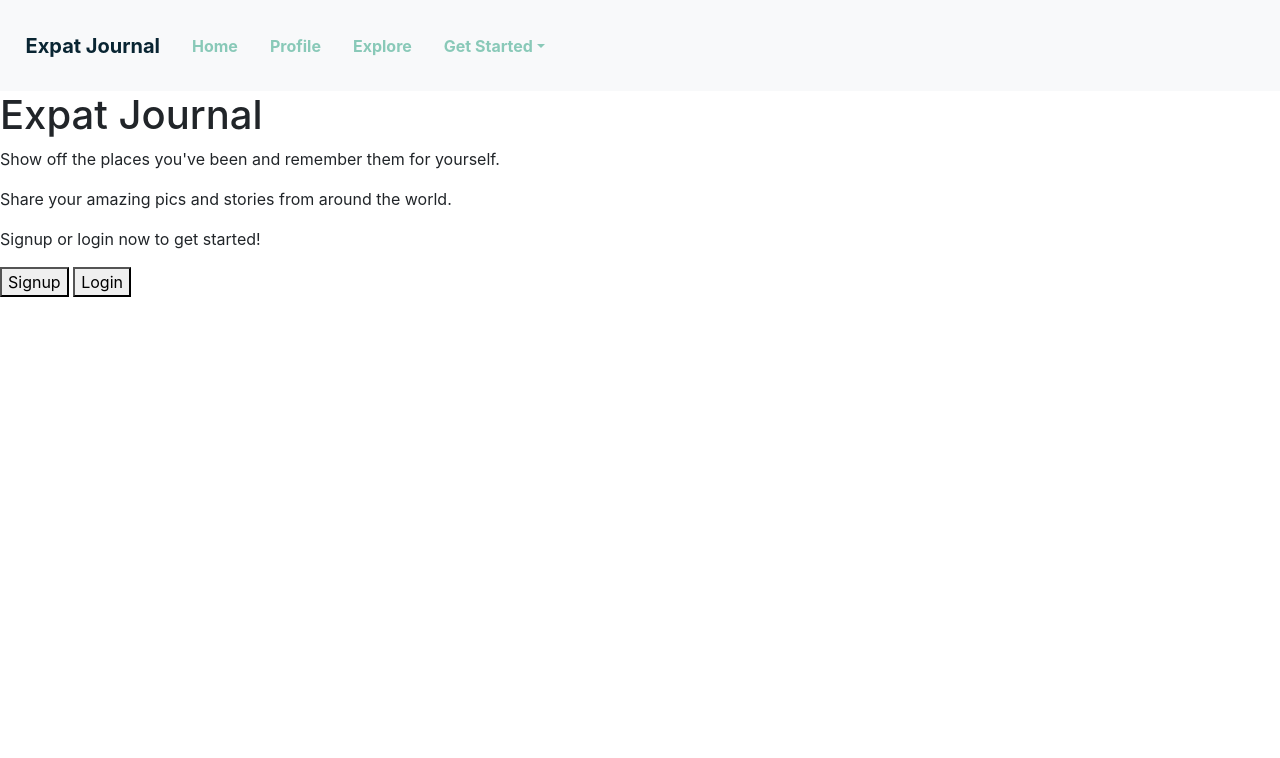
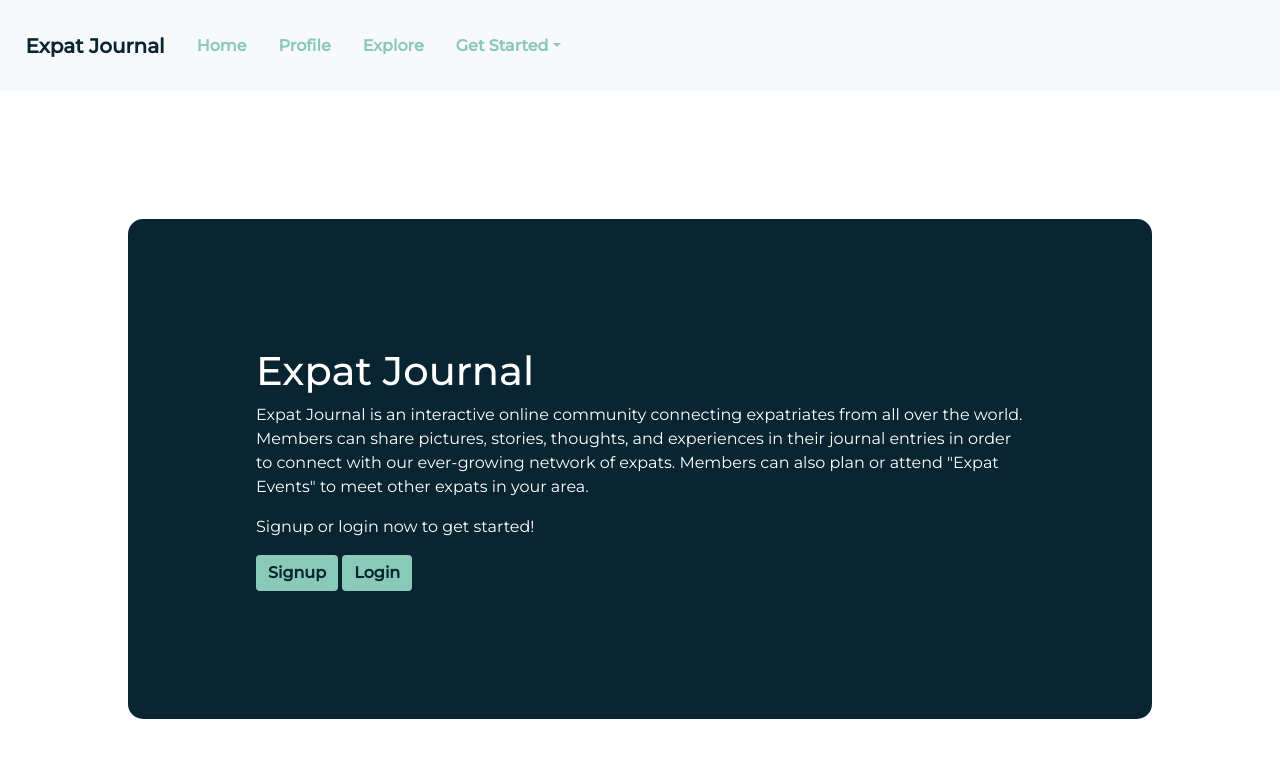
Before and after one commit to Cory-Thomas/Front-End, a React (Create React App) app in the folder my-app/: page / in a window 1280 px wide. Shown: the top 758 px of the page. Built offline with nearby package versions, Linux system fonts and the light colour scheme.

Commit message:
Changed default font to Montserrat

```diff
--- a/my-app/src/App.js
+++ b/my-app/src/App.js
@@ -1,4 +1,5 @@
 import React, {useState} from "react";
+import './index.css'
 import {
   BrowserRouter as Router,
   Switch,
@@ -9,6 +10,7 @@ import Login from './Login'
 import Profile from './Profile';
 import Explore from './Explore';
 import {
+  Button,
   Navbar,
   NavbarBrand,
   Nav,
@@ -74,11 +76,13 @@ export default function App() {
 }
 
 function Home() {
-  return <div>
+  return <div className='home-container'>
+    <div className='home-text'>
     <h1>Expat Journal</h1>
-      <p>Show off the places you've been and remember them for yourself.</p>
-      <p>Share your amazing pics and stories from around the world. </p>
+      <p>Expat Journal is an interactive online community connecting expatriates from all over the world. Members can share pictures, stories, thoughts, and experiences in their journal entries in order to connect with our ever-growing network of expats. Members can also plan or attend "Expat Events" to meet other expats in your area.</p>
       <p>Signup or login now to get started!</p>
-      <button>Signup</button> <button>Login</button>
-    </div>;
+      <Button style={{backgroundColor: '#89c9b8', color: '#092532', fontWeight: 'bold', border: 'none'}}>Signup</Button> <Button style={{backgroundColor: '#89c9b8', color: '#092532', fontWeight: 'bold', border: 'none'}}>Login</Button>
+    </div>
+    <div className='home-image'></div>
+  </div>;
 }
--- a/my-app/src/FormSchemaLogin.js
+++ b/my-app/src/FormSchemaLogin.js
@@ -11,8 +11,8 @@ const formSchemaLogin = yup.object().shape({
     password: yup
         .string()
         .required('Please enter your password')
-        .matches(/^.*(?=.{8,})((?=.*[!@#$%^&*()\-_=+{};:,<.>]){1})(?=.*\d)((?=.*[a-z]){1})((?=.*[A-Z]){1}).*$/,
-            'Password must contain at least 8 characters, one uppercase, one number and one special case character'),
+        // .matches(/^.*(?=.{8,})((?=.*[!@#$%^&*()\-_=+{};:,<.>]){1})(?=.*\d)((?=.*[a-z]){1})((?=.*[A-Z]){1}).*$/,
+        //     'Password must contain at least 8 characters, one uppercase, one number and one special case character'),
 })
 
 export default formSchemaLogin
--- a/my-app/src/index.css
+++ b/my-app/src/index.css
@@ -1,14 +1,22 @@
 body {
   margin: 0;
-  font-family: 'Montserrat', sans-serif !;
+  font-family: 'Montserrat', sans-serif !important;
 }
 
 code {
-  font-family: 'Montserrat', sans-serif;
+  font-family: 'Montserrat', sans-serif !important;
 }
 
 .center-text {
   text-align: center;
+}
+
+.home-container {
+  background-color: #092532;
+  border-radius: 15px;
+  margin: 10%;
+  padding: 10%;
+  color: white;
 }
 
 .form-container {
```
